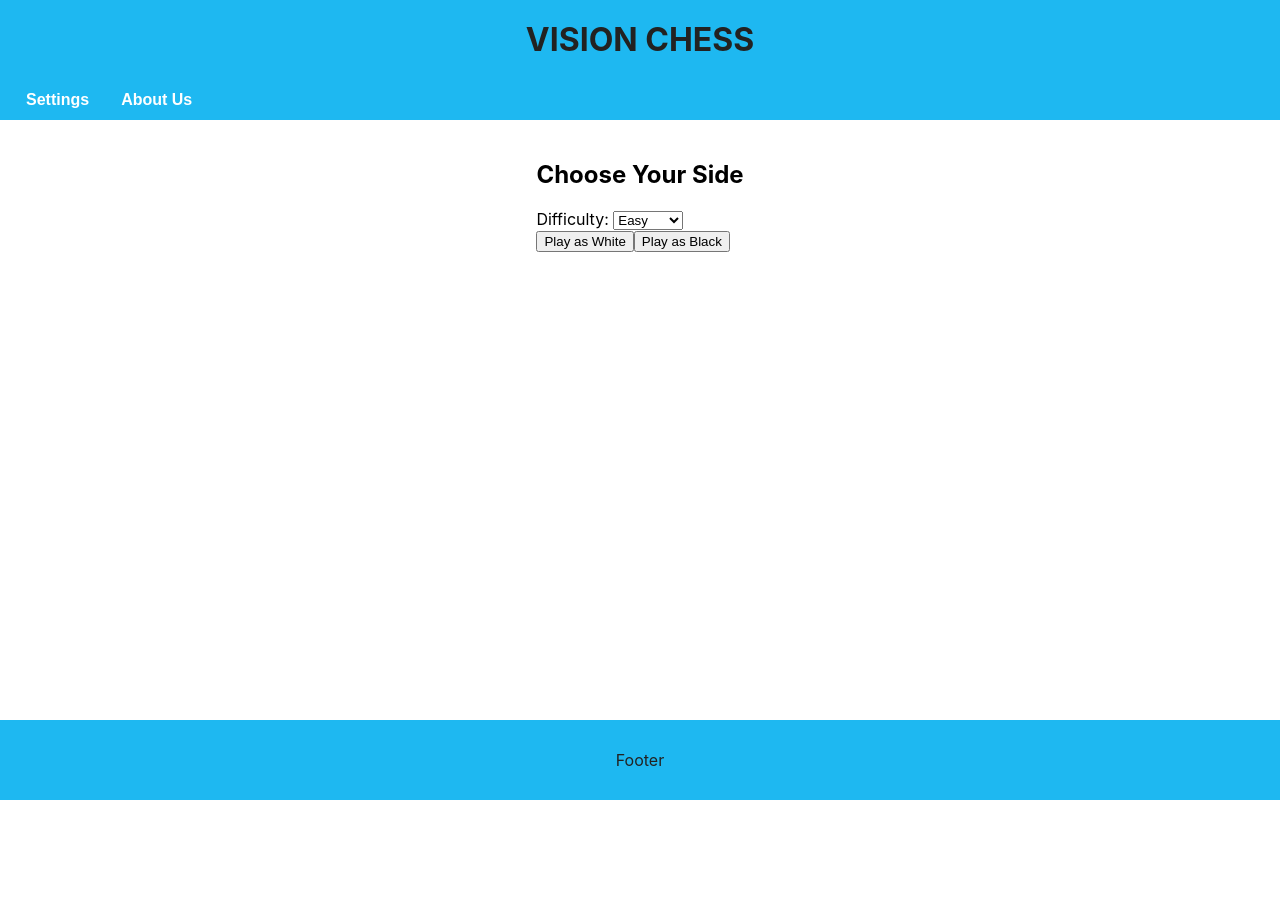
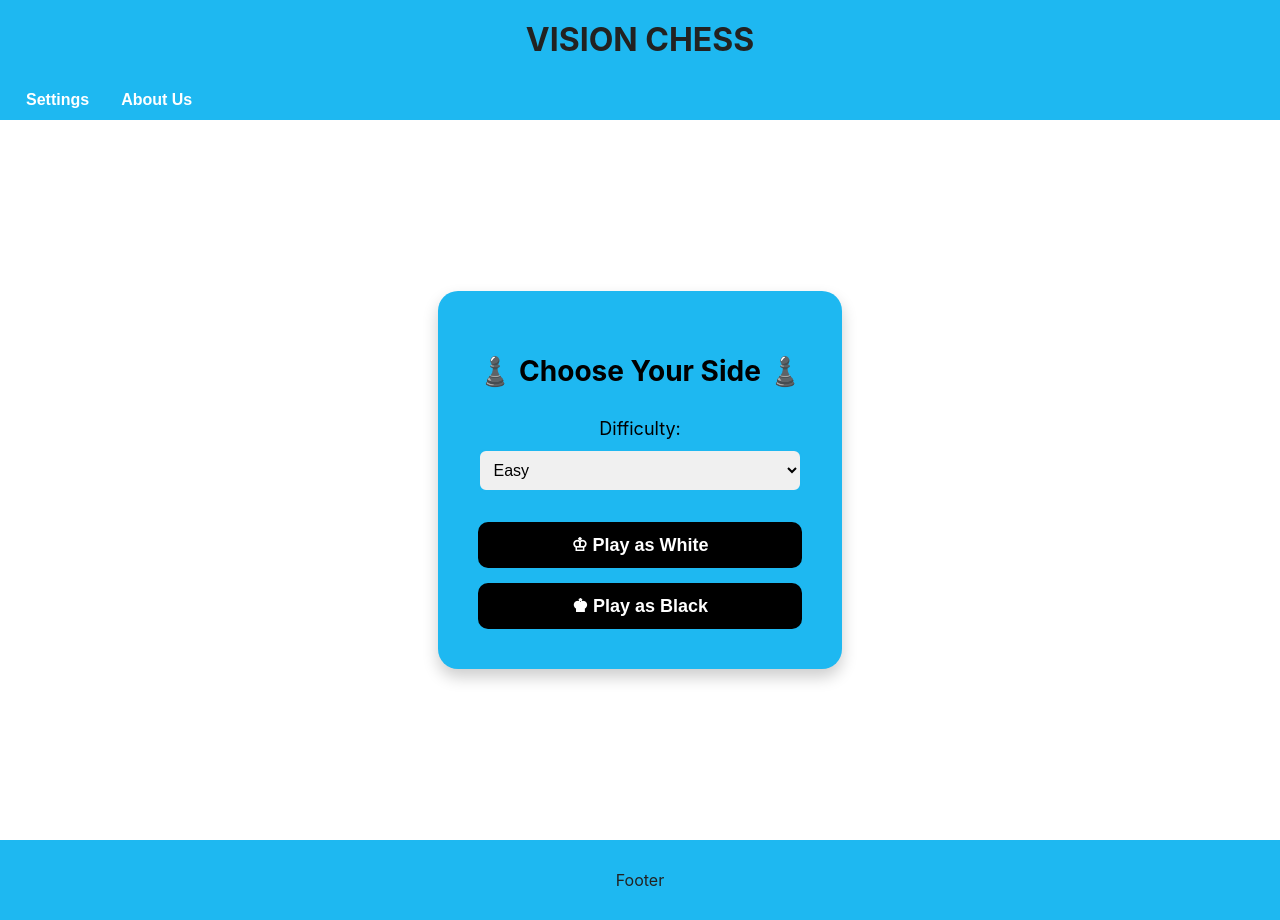
Before and after one commit to bradlyhayes12/Chess-game-impairedvision, a React (Create React App) app: page / in a window 1280 px wide. Before the commit the page ends 800 px from the top, so only its background shows below. Built offline with nearby package versions, Linux system fonts and the light colour scheme.

Commit message:
Making the front page look neater

```diff
--- a/src/App.css
+++ b/src/App.css
@@ -234,3 +234,81 @@ App {
   font-size: 18px;
   line-height: 1.5;
 }
+
+.setup-menu {
+  display: flex;
+  justify-content: center;
+  align-items: center;
+  min-height: 80vh;
+  padding: 20px;
+}
+
+.setup-card {
+  background-color: #1eb8f1; /* bright blue */
+  border-radius: 20px;
+  padding: 40px;
+  box-shadow: 0 8px 16px rgba(0,0,0,0.2);
+  text-align: center;
+  max-width: 400px;
+  width: 100%;
+  transition: transform 0.3s ease;
+}
+
+.setup-card:hover {
+  transform: scale(1.02);
+}
+
+.setup-title {
+  font-size: 28px;
+  margin-bottom: 30px;
+  color: black;
+}
+
+.setting-group {
+  margin-bottom: 30px;
+}
+
+.setting-label {
+  font-size: 18px;
+  display: block;
+  margin-bottom: 10px;
+}
+
+.setup-select {
+  width: 100%;
+  padding: 10px;
+  font-size: 16px;
+  border-radius: 8px;
+  border: 2px solid #1eb8f1;
+  background-color: #f0f0f0;
+  transition: all 0.3s ease;
+}
+
+.setup-select:focus {
+  border-color: #1a91c2;
+  outline: none;
+  background-color: #e6f7ff;
+}
+
+.button-group {
+  display: flex;
+  flex-direction: column;
+  gap: 15px;
+}
+
+.setup-button {
+  padding: 12px 20px;
+  font-size: 18px;
+  border-radius: 10px;
+  border: none;
+  background-color: black;
+  color: white;
+  font-weight: bold;
+  cursor: pointer;
+  transition: background-color 0.3s ease, transform 0.2s ease;
+}
+
+.setup-button:hover {
+  background-color: #1386ac;
+  transform: translateY(-3px);
+}
--- a/src/App.js
+++ b/src/App.js
@@ -38,6 +38,7 @@ function App() {
             <Route
               path="/about"
               element={<AboutUs />}
+              textToSpeech={textToSpeech}
               />
           </Routes>
         </Layout>
--- a/src/ChessBoard.js
+++ b/src/ChessBoard.js
@@ -300,15 +300,17 @@ const ChessBoard = ({ textToSpeech, boardSize }) => {
   if (!isGameStarted) {
     return (
       <div className="setup-menu">
+        <div className="setup-card">
           <SpeakOnHover text="Choose your side" textToSpeech={textToSpeech}>
-          <h2>Choose Your Side</h2>
+            <h2 className="setup-title">♟️ Choose Your Side ♟️</h2>
           </SpeakOnHover>
 
-        <div>
+          <div className="setting-group">
             <SpeakOnHover text="Select difficulty level" textToSpeech={textToSpeech}>
-            <label>Difficulty: </label>
+              <label className="setting-label">Difficulty:</label>
             </SpeakOnHover>
             <select
+              className="setup-select"
               value={difficulty}
               onChange={(e) => {
                 setDifficulty(e.target.value);
@@ -321,18 +323,27 @@ const ChessBoard = ({ textToSpeech, boardSize }) => {
               <option value="hard">Hard</option>
             </select>
           </div>
+
+          <div className="button-group">
             <SpeakOnHover text="Play as White" textToSpeech={textToSpeech}>
-          <button onClick={() => { setPlayerColor("white"); setIsGameStarted(true); }}>
-            Play as White
+              <button
+                className="setup-button"
+                onClick={() => { setPlayerColor("white"); setIsGameStarted(true); }}
+              >
+                ♔ Play as White
               </button>
             </SpeakOnHover>
 
             <SpeakOnHover text="Play as Black" textToSpeech={textToSpeech}>
-          <button onClick={startGameAsBlack}>
-            Play as Black
+              <button
+                className="setup-button"
+                onClick={startGameAsBlack}
+              >
+                ♚ Play as Black
               </button>
             </SpeakOnHover>
-
+          </div>
+        </div>
       </div>
     );
   }
```
Lines whose indentation alone changed are shown as unchanged.
